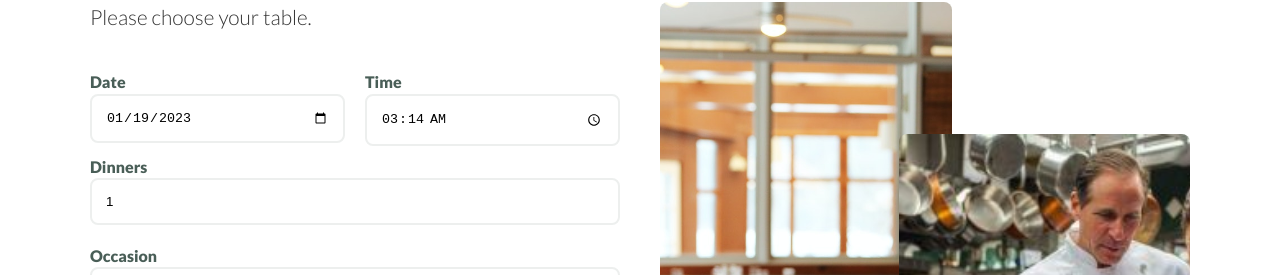
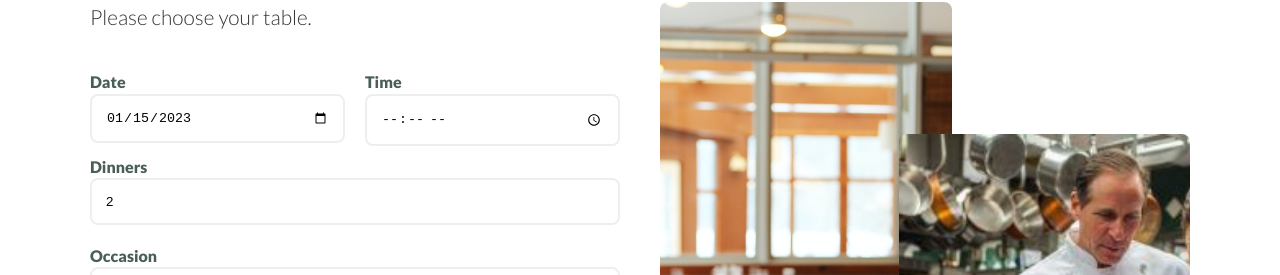
Before and after one commit to edouardproust/restaurant-booking-app, a React (Create React App) app: page /booking in a window 1280 px wide. Shown: the part 628-903 px from the top of the page. Built offline with nearby package versions, Linux system fonts and the light colour scheme; a web font is replaced by a local one.

Commit message:
initiated forms with formik & yup

```diff
--- a/package.json
+++ b/package.json
@@ -9,13 +9,15 @@
     "@testing-library/jest-dom": "^5.16.5",
     "@testing-library/react": "^13.4.0",
     "@testing-library/user-event": "^13.5.0",
+    "formik": "^2.2.9",
     "node-sass": "^7.0.3",
     "react": "^18.2.0",
     "react-dom": "^18.2.0",
     "react-router-dom": "^6.6.2",
     "react-scripts": "5.0.1",
     "react-uuid": "^2.0.0",
-    "web-vitals": "^2.1.4"
+    "web-vitals": "^2.1.4",
+    "yup": "^0.32.11"
   },
   "scripts": {
     "start": "react-scripts start",
--- a/src/App.js
+++ b/src/App.js
@@ -8,6 +8,8 @@ import About from "./components/pages/About";
 import Order from "./components/pages/Order";
 import Login from "./components/pages/Login";
 import Booking from "./components/pages/Booking/Booking";
+
+const siteName = "Little Lemon Chicago";
 
 function App() {
   const mainMenu = [
@@ -28,7 +30,7 @@ function App() {
         <Route path="/order" element={<Order />} />
         <Route path="/login" element={<Login />} />
       </Routes>
-      <Footer mainMenu={mainMenu} />
+      <Footer mainMenu={mainMenu} siteName={siteName} />
     </>
   );
 }
--- a/src/components/Button.jsx
+++ b/src/components/Button.jsx
@@ -3,13 +3,15 @@ export default function Button({
   classes,
   type = "button",
   onClick,
+  disabled,
 }) {
   return (
     <>
       <button
         type={type}
         className={classes ? "btn " + classes : "btn btn-primary"}
-        onClick={onClick}>
+        onClick={onClick}
+        disabled={disabled}>
         {children}
       </button>
     </>
--- a/src/components/pages/Booking/Booking.jsx
+++ b/src/components/pages/Booking/Booking.jsx
@@ -2,25 +2,46 @@ import { useState } from "react";
 import PersonalDetails from "./PersonalDetails";
 import TableDetails from "./TableDetails";
 import Confirmation from "./Confirmation";
+import { Formik, Form } from "formik";
+import * as Yup from "yup";
+import SuccessPopup from "./SuccessPopup";
+
+const initialValues = {
+  date: new Date().toJSON().slice(0, 10),
+  time: new Date().toLocaleTimeString(),
+  dinners: 2,
+  occasion: "none",
+  seatingOptions: "Indoor",
+  specialRequest: "",
+  firstName: "",
+  lastName: "",
+  email: "",
+  password: "",
+  cardNumber: "",
+  nameOnCard: "",
+  expDate: "",
+  ccv: "",
+};
+
+const validationSchema = Yup.object().shape({
+  date: Yup.date().required("Required"),
+  time: Yup.string().required("Required"),
+  dinners: Yup.number().required("Required"),
+  firstName: Yup.string().required("Required"),
+  lastName: Yup.string().required("Required"),
+  email: Yup.string().required("Required"),
+  password: Yup.string().required("Required"),
+  cardNumber: Yup.string().required("Required"),
+  nameOnCard: Yup.string().required("Required"),
+  expDate: Yup.string().required("Required"),
+  ccv: Yup.string().required("Required"),
+});
 
 export default function Booking() {
   const [step, setStep] = useState(1);
-  const [data, setData] = useState({
-    date: { label: "Date", value: "2023-01-19", step: 1 },
-    time: { label: "Time", value: "03:14", step: 1 },
-    dinners: { label: "Dinners", value: 1, step: 1 },
-    occasion: { label: "Occasion", value: "none", step: 1 },
-    seatingOptions: { label: "Seating options", value: "Indoor", step: 1 },
-    specialRequest: { label: "Special request", value: "", step: 1 },
-    firstname: { label: "First name", value: "", step: 2 },
-    lastname: { label: "Last name", value: "", step: 2 },
-    email: { label: "Email", value: "", step: 2 },
-    password: { label: "Password", value: "", step: 2 },
-    cardNumber: { label: "Card number", value: "", step: 3 },
-    cardName: { label: "First name / Last name", value: "", step: 3 },
-    expDate: { label: "Expiration date", value: "", step: 3 },
-    ccv: { label: "CCV", value: "", step: 3 },
-  });
+  const [isSubmitted, setSubmitted] = useState(false);
+
+  const onSubmit = (values) => setSubmitted(true);
 
   const updateStep = (action = "next") => {
     switch (action) {
@@ -34,39 +55,30 @@ export default function Booking() {
         throw new Error("Action should be either 'prev' or 'next'.");
     }
   };
-  const handleChange = (input) => (e) => {
-    setData({
-      ...data,
-      [input]: { ...data[input], value: e.target.value },
-    });
-  };
 
-  switch (step) {
-    case 1:
-      return (
-        <TableDetails
-          updateStep={updateStep}
-          handleChange={handleChange}
-          data={data}
-        />
-      );
-    case 2:
-      return (
-        <PersonalDetails
-          updateStep={updateStep}
-          handleChange={handleChange}
-          data={data}
-        />
-      );
-    case 3:
-      return (
-        <Confirmation
-          updateStep={updateStep}
-          handleChange={handleChange}
-          data={data}
-        />
-      );
-    default:
-    // Do nothing
-  }
+  return (
+    <>
+      <div className={`popup ${!isSubmitted ? "hidden" : ""}`}>
+        <SuccessPopup />
+      </div>
+      <Formik
+        initialValues={initialValues}
+        validationSchema={validationSchema}
+        onSubmit={onSubmit}>
+        {(formik) => (
+          <Form>
+            {step === 1 ? (
+              <TableDetails formik={formik} updateStep={updateStep} />
+            ) : step === 2 ? (
+              <PersonalDetails formik={formik} updateStep={updateStep} />
+            ) : step === 3 ? (
+              <Confirmation formik={formik} updateStep={updateStep} />
+            ) : (
+              ""
+            )}
+          </Form>
+        )}
+      </Formik>
+    </>
+  );
 }
--- a/src/components/pages/Booking/Confirmation.jsx
+++ b/src/components/pages/Booking/Confirmation.jsx
@@ -1,26 +1,17 @@
-import { useState } from "react";
 import Button from "../../Button";
 import Section from "../../Section";
 import PageTitle from "../../SectionPageTitle";
-import SuccessPopup from "./SuccessPopup";
 import ccv from "../../../images/ccv.png";
+import { Field } from "formik";
 
-const Confirmation = ({ updateStep, handleChange, data }) => {
-  const [isConfirmed, setIsConfirmed] = useState(false);
-  const confirm = (e) => {
-    e.preventDefault();
-    setIsConfirmed(true);
-  };
+const Confirmation = ({ updateStep, formik }) => {
+  const { values, errors, touched, isValid, dirty } = formik;
   const previous = (e) => {
     e.preventDefault();
     updateStep("prev");
   };
-  console.log(Object.values(data));
   return (
     <>
-      <div className={`popup ${!isConfirmed ? "hidden" : ""}`}>
-        <SuccessPopup />
-      </div>
       <PageTitle title="Booking confirmation" />
       <Section>
         <div className="row gap-2 wrap">
@@ -31,43 +22,35 @@ const Confirmation = ({ updateStep, handleChange, data }) => {
             </p>
             <div className="form-group">
               <label className="text-strong">Card number</label>
-              <input
-                type="number"
-                name="cardNumber"
-                value={data["cardNumber"].value}
-                onChange={handleChange("cardNumber")}
-              />
+              <Field type="number" name="cardNumber" />
+              {errors.cardNumber && touched.cardNumber && (
+                <div className="input-error">{errors.cardNumber}</div>
+              )}
             </div>
             <div className="form-group">
               <label className="text-strong">First name & Last name</label>
-              <input
-                type="text"
-                name="cardName"
-                value={data["cardName"].value}
-                onChange={handleChange("cardName")}
-              />
+              <Field type="text" name="nameOnCard" />
+              {errors.nameOnCard && touched.nameOnCard && (
+                <div className="input-error">{errors.nameOnCard}</div>
+              )}
             </div>
             <div className="row">
               <div className="col">
                 <div className="form-group">
                   <label className="text-strong">Expiration date</label>
-                  <input
-                    type="date"
-                    name="expDate"
-                    value={data["expDate"].value}
-                    onChange={handleChange("expDate")}
-                  />
+                  <Field type="date" name="expDate" />
+                  {errors.expDate && touched.expDate && (
+                    <div className="input-error">{errors.expDate}</div>
+                  )}
                 </div>
               </div>
               <div className="col">
                 <div className="form-group">
                   <label className="text-strong">CCV</label>
-                  <input
-                    type="number"
-                    name="ccv"
-                    value={data["ccv"].value}
-                    onChange={handleChange("ccv")}
-                  />
+                  <Field type="number" name="ccv" />
+                  {errors.ccv && touched.ccv && (
+                    <div className="input-error">{errors.ccv}</div>
+                  )}
                 </div>
               </div>
               <div className="ccv">
@@ -78,29 +61,20 @@ const Confirmation = ({ updateStep, handleChange, data }) => {
               <Button classes="btn-secondary" onClick={previous}>
                 Back
               </Button>
-              <Button onClick={confirm}>Confirm</Button>
+              <Button type="submit" disabled={!dirty || !isValid}>
+                Confirm
+              </Button>
             </div>
           </div>
           <div className="col card card-light booking-recap">
             <div className="body">
-              <h3>Table details</h3>
-              {Object.values(data)
-                .filter((input) => input.step === 1 && input.value)
-                .map((input) => (
-                  <li>
-                    <span className="text-strong">{input.label}:</span>{" "}
-                    {input.value}
-                  </li>
-                ))}
+              <h3>Table details</h3>TODO
               <h3>Client informations</h3>
-              {Object.values(data)
-                .filter((input) => input.step === 2 && input.value)
-                .map((input) => (
-                  <li>
-                    <span className="text-strong">{input.label}:</span>{" "}
-                    {input.value}
-                  </li>
-                ))}
+              {Object.entries(values).map((val) => (
+                <li>
+                  {val[0]}: {val[1]}
+                </li>
+              ))}
             </div>
           </div>
         </div>
--- a/src/components/pages/Booking/PersonalDetails.jsx
+++ b/src/components/pages/Booking/PersonalDetails.jsx
@@ -1,8 +1,10 @@
+import { Field } from "formik";
 import Button from "../../Button";
 import Section from "../../Section";
 import PageTitle from "../../SectionPageTitle";
 
-const PersonalDetails = ({ updateStep, handleChange, data }) => {
+const PersonalDetails = ({ updateStep, formik }) => {
+  const { values, errors, touched, isValid, dirty } = formik;
   const next = (e) => {
     e.preventDefault();
     updateStep("next");
@@ -22,59 +24,50 @@ const PersonalDetails = ({ updateStep, handleChange, data }) => {
             <div className="row">
               <div className="form-group">
                 <label className="text-strong">First name</label>
-                <input
-                  type="text"
-                  name="firstname"
-                  value={data["firstname"].value}
-                  onChange={handleChange("firstname")}
-                />
+                <Field type="text" name="firstName" />
+                {errors.firstName && touched.firstName && (
+                  <div className="input-error">{errors.firstName}</div>
+                )}
               </div>
               <div className="form-group">
                 <label className="text-strong">Last name</label>
-                <input
-                  type="text"
-                  name="lastname"
-                  value={data["lastname"].value}
-                  onChange={handleChange("lastname")}
-                />
+                <Field type="text" name="lastName" />
+                {errors.lastName && touched.lastName && (
+                  <div className="input-error">{errors.lastName}</div>
+                )}
               </div>
             </div>
             <div className="form-group">
               <label className="text-strong">Email</label>
-              <input
-                type="email"
-                name="email"
-                value={data["email"].value}
-                onChange={handleChange("email")}
-              />
+              <Field type="email" name="email" />
+              {errors.email && touched.email && (
+                <div className="input-error">{errors.email}</div>
+              )}
             </div>
             <div className="form-group">
               <label className="text-strong">Password</label>
-              <input
-                type="password"
-                name="password"
-                value={data["password"].value}
-                onChange={handleChange("password")}
-              />
+              <Field type="password" name="password" />
+              {errors.password && touched.password && (
+                <div className="input-error">{errors.password}</div>
+              )}
             </div>
             <div className="row">
               <Button classes="btn-secondary" onClick={previous}>
                 Back
               </Button>
-              <Button onClick={next}>Next</Button>
+              <Button onClick={next} disabled={!dirty || !isValid}>
+                Next
+              </Button>
             </div>
           </div>
           <div className="col card card-light booking-recap">
             <div className="body">
               <h3>Table details</h3>
-              {Object.values(data)
-                .filter((input) => input.step === 1 && input.value)
-                .map((input) => (
-                  <li>
-                    <span className="text-strong">{input.label}:</span>{" "}
-                    {input.value}
-                  </li>
-                ))}
+              {Object.entries(values).map((val) => (
+                <li>
+                  {val[0]}: {val[1]}
+                </li>
+              ))}
             </div>
           </div>
         </div>
--- a/src/components/pages/Booking/SuccessPopup.jsx
+++ b/src/components/pages/Booking/SuccessPopup.jsx
@@ -34,11 +34,7 @@ const SuccessPopup = () => {
             title="gmaps"
             width="420"
             height="220"
-            src="https://maps.google.com/maps?hl=en&amp;q=58 Middle Point Rd San Francisco, California(CA), 94124+(Little Lemon)&amp;ie=UTF8&amp;t=&amp;z=11&amp;iwloc=B&amp;output=embed"
-            frameborder="0"
-            scrolling="no"
-            marginheight="0"
-            marginwidth="0"></iframe>
+            src="https://maps.google.com/maps?hl=en&amp;q=58 Middle Point Rd San Francisco, California(CA), 94124+(Little Lemon)&amp;ie=UTF8&amp;t=&amp;z=11&amp;iwloc=B&amp;output=embed"></iframe>
           <div className="gmaps">
             <div className="gmaps-sub">
               <a href="https://googlemapsembed.net/">Embed Google Map</a>
--- a/src/components/pages/Booking/TableDetails.jsx
+++ b/src/components/pages/Booking/TableDetails.jsx
@@ -5,12 +5,17 @@ import PageTitle from "../../SectionPageTitle";
 // Images
 import restoIndoor from "../../../images/resto-indoor.jpg";
 import cooks from "../../../images/cooks.jpg";
+import { Field } from "formik";
 
-const TableDetails = ({ updateStep, handleChange, data }) => {
+const TableDetails = ({ updateStep, formik }) => {
+  const { errors, touched, isValid, dirty } = formik;
   const next = (e) => {
     e.preventDefault();
     updateStep("next");
   };
+
+  console.log(isValid);
+  console.log(errors);
 
   return (
     <>
@@ -22,38 +27,29 @@ const TableDetails = ({ updateStep, handleChange, data }) => {
             <div className="row">
               <div className="form-group">
                 <label className="text-strong">Date</label>
-                <input
-                  type="date"
-                  name="date"
-                  value={data["date"].value}
-                  onChange={handleChange("date")}
-                />
+                <Field type="date" name="date" />
+                {errors.date && touched.date && (
+                  <div className="input-error">{errors.date}</div>
+                )}
               </div>
               <div className="form-group">
                 <label className="text-strong">Time</label>
-                <input
-                  type="time"
-                  name="time"
-                  value={data["time"].value}
-                  onChange={handleChange("time")}
-                />
+                <Field type="time" name="time" />
+                {errors.time && touched.time && (
+                  <div className="input-error">{errors.time}</div>
+                )}
               </div>
             </div>
             <div className="form-group">
               <label className="text-strong">Dinners</label>
-              <input
-                type="number"
-                name="dinners"
-                value={data["dinners"].value}
-                onChange={handleChange("dinners")}
-              />
+              <Field type="number" name="dinners" min="1" max="30" />
+              {errors.dinners && touched.dinners && (
+                <div className="input-error">{errors.dinners}</div>
+              )}
             </div>
             <div className="form-group">
               <label className="text-strong">Occasion</label>
-              <select
-                name="occasion"
-                value={data["occasion"].value}
-                onChange={handleChange("occasion")}>
+              <Field as="select" name="occasion">
                 {[
                   "None",
                   "Birthday",
@@ -65,33 +61,25 @@ const TableDetails = ({ updateStep, handleChange, data }) => {
                     {option}
                   </option>
                 ))}
-              </select>
+              </Field>
             </div>
             <div className="form-group">
               <label className="text-strong">Seating options</label>
               {["Indoor", "Outdoor"].map((option, i) => (
                 <label key={option}>
-                  <input
-                    type="radio"
-                    name="seatingOptions"
-                    value={option}
-                    checked={data["seatingOptions"].value === option}
-                    onChange={handleChange("seatingOptions")}
-                  />
+                  <Field type="radio" name="seatingOptions" value={option} />
                   {option}
                 </label>
               ))}
             </div>
             <div className="form-group">
               <label className="text-strong">Special request</label>
-              <textarea
-                name="specialRequest"
-                value={data["specialRequest"].value}
-                onChange={handleChange("specialRequest")}
-              />
+              <Field as="textarea" name="specialRequest" />
             </div>
             <div className="row">
-              <Button onClick={next}>Next</Button>
+              <Button onClick={next} disabled={!dirty || !isValid}>
+                Next
+              </Button>
             </div>
           </div>
           <div className="col">
--- a/src/styles/_form.scss
+++ b/src/styles/_form.scss
@@ -36,3 +36,8 @@ select {
   flex: 1;
   margin-bottom: space(1);
 }
+
+.input-error {
+  color: red;
+  font-size: 0.8rem;
+}
```
Also changed, not shown: src/components/Footer.jsx (+6 -3 lines), src/styles/_footer.scss (+10 -0 lines), 1 other file (tests, documents, lock files or other folders).
